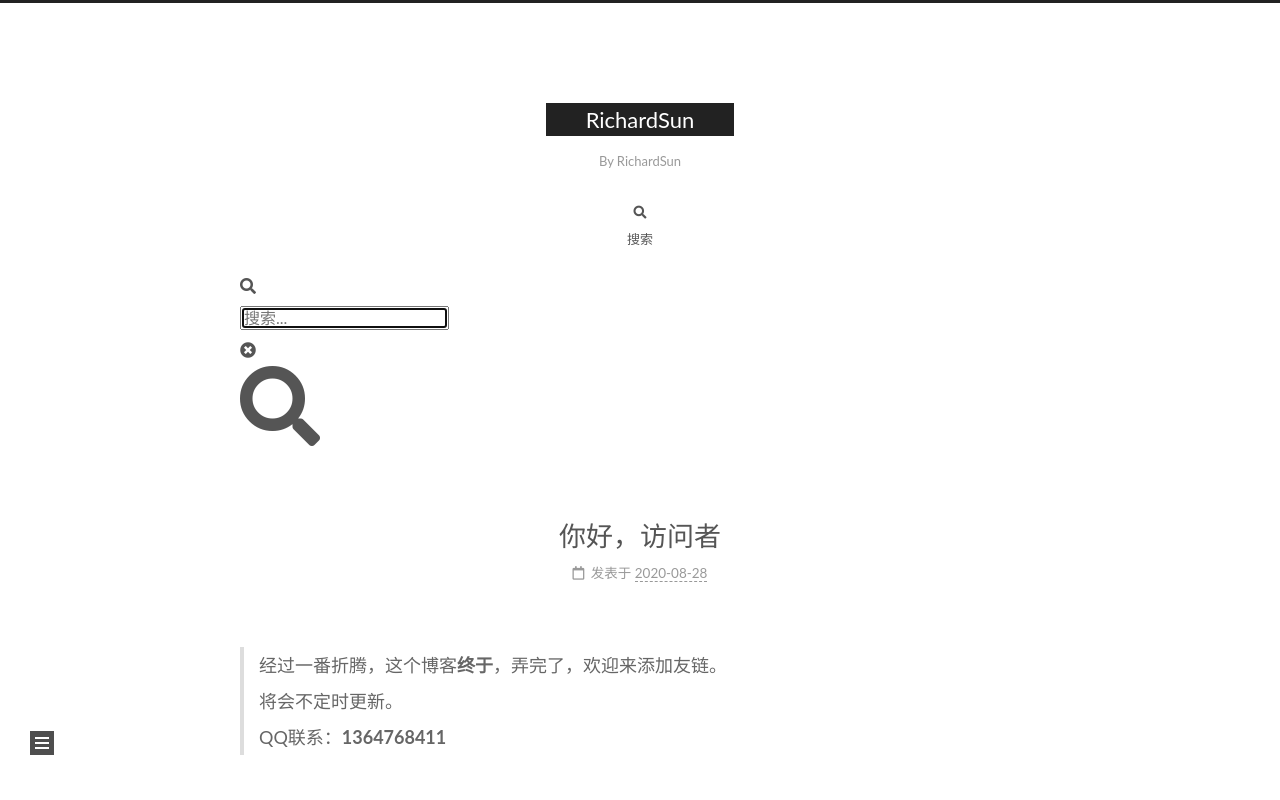
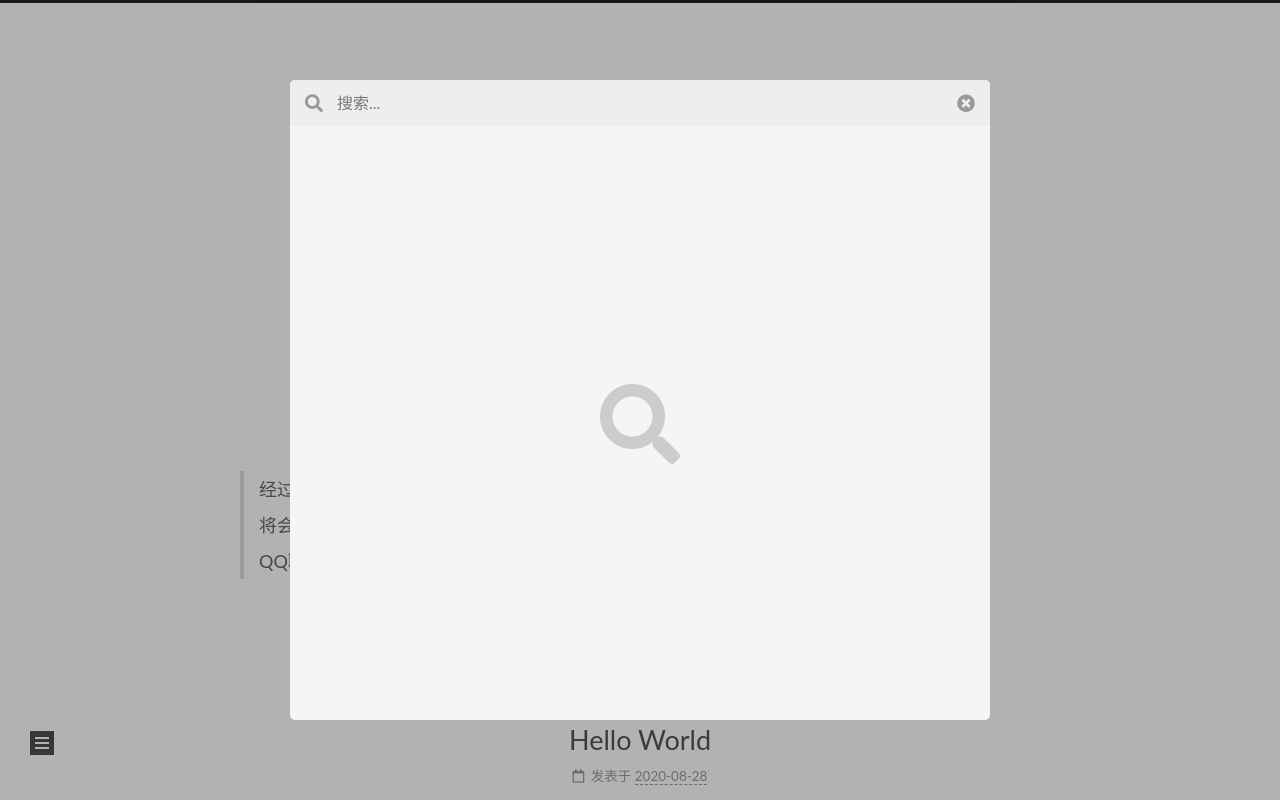
Before and after one commit to SunRichardSKT/SunRichardSKT.github.io, a plain HTML site: page index.html in a window 1280 px wide. Both pictures are taken after a click on the button "搜索". Shown: the top 800 px of the page. Drawn offline with Linux system fonts and the light colour scheme.

Commit message:
Site updated: 2020-08-29 09:33:01

```diff
--- a/css/main.css
+++ b/css/main.css
@@ -2426,6 +2426,104 @@ ul.breadcrumb li + li:last-child {
   border-bottom-color: #111;
   color: #111;
 }
+.search-active {
+  overflow: hidden;
+}
+.search-pop-overlay {
+  background: rgba(0,0,0,0);
+  display: flex;
+  height: 100%;
+  left: 0;
+  position: fixed;
+  top: 0;
+  transition: visibility 0.4s, background 0.4s;
+  visibility: hidden;
+  width: 100%;
+  z-index: 1400;
+}
+.search-active .search-pop-overlay {
+  background: rgba(0,0,0,0.3);
+  visibility: visible;
+}
+.search-popup {
+  background: var(--card-bg-color);
+  border-radius: 5px;
+  height: 80%;
+  margin: auto;
+  transform: scale(0);
+  transition: transform 0.4s;
+  width: 700px;
+}
+.search-active .search-popup {
+  transform: scale(1);
+}
+@media (max-width: 767px) {
+  .search-popup {
+    border-radius: 0;
+    height: 100%;
+    width: 100%;
+  }
+}
+.search-popup .search-icon,
+.search-popup .popup-btn-close {
+  color: #999;
+  font-size: 18px;
+  padding: 0 10px;
+}
+.search-popup .popup-btn-close {
+  cursor: pointer;
+}
+.search-popup .popup-btn-close:hover .fa {
+  color: #222;
+}
+.search-popup .search-header {
+  background: #eee;
+  border-top-left-radius: 5px;
+  border-top-right-radius: 5px;
+  display: flex;
+  padding: 5px;
+}
+.search-popup input.search-input {
+  background: transparent;
+  border: 0;
+  outline: 0;
+  width: 100%;
+}
+.search-popup input.search-input::-webkit-search-cancel-button {
+  display: none;
+}
+.search-popup .search-input-container {
+  flex-grow: 1;
+  padding: 2px;
+}
+.search-popup ul.search-result-list {
+  margin: 0 5px;
+  padding: 0;
+  width: 100%;
+}
+.search-popup p.search-result {
+  border-bottom: 1px dashed #ccc;
+  padding: 5px 0;
+}
+.search-popup a.search-result-title {
+  font-weight: bold;
+}
+.search-popup #search-result {
+  display: flex;
+  height: calc(100% - 55px);
+  overflow: auto;
+  padding: 5px 25px;
+}
+.search-popup #no-result {
+  color: #ccc;
+  margin: auto;
+}
+mark.search-keyword {
+  background: transparent;
+  border-bottom: 1px dashed #ff2a2a;
+  color: #ff2a2a;
+  font-weight: bold;
+}
 .use-motion .animated {
   animation-fill-mode: none;
   visibility: inherit;
@@ -2595,7 +2693,7 @@ ul.breadcrumb li + li:last-child {
 }
 .links-of-author a::before,
 .links-of-author span.exturl::before {
-  background: #596665;
+  background: #d12a0f;
   display: inline-block;
   margin-right: 3px;
   transform: translateY(-2px);
--- a/search.xml
+++ b/search.xml
@@ -1,5 +1,13 @@
 <?xml version="1.0" encoding="utf-8"?>
 <search>
+  <entry>
+    <title>你好，访问者</title>
+    <url>/2020/08/28/%E4%BD%A0%E5%A5%BD/</url>
+    <content><![CDATA[<blockquote>
+<p>经过一番折腾，这个博客<strong>终于</strong>，弄完了，欢迎来添加友链。<br>将会不定时更新。<br>QQ联系：<strong>1364768411</strong></p>
+</blockquote>
+]]></content>
+  </entry>
   <entry>
     <title>Hello World</title>
     <url>/2020/08/28/Test/</url>
@@ -8,12 +16,4 @@
 </blockquote>
 ]]></content>
   </entry>
-  <entry>
-    <title>你好，访问者</title>
-    <url>/2020/08/28/%E4%BD%A0%E5%A5%BD/</url>
-    <content><![CDATA[<blockquote>
-<p>经过一番折腾，这个博客<strong>终于</strong>，弄完了，欢迎来添加友链。<br>将会不定时更新。<br>QQ联系：<strong>1364768411</strong></p>
-</blockquote>
-]]></content>
-  </entry>
 </search>
```
